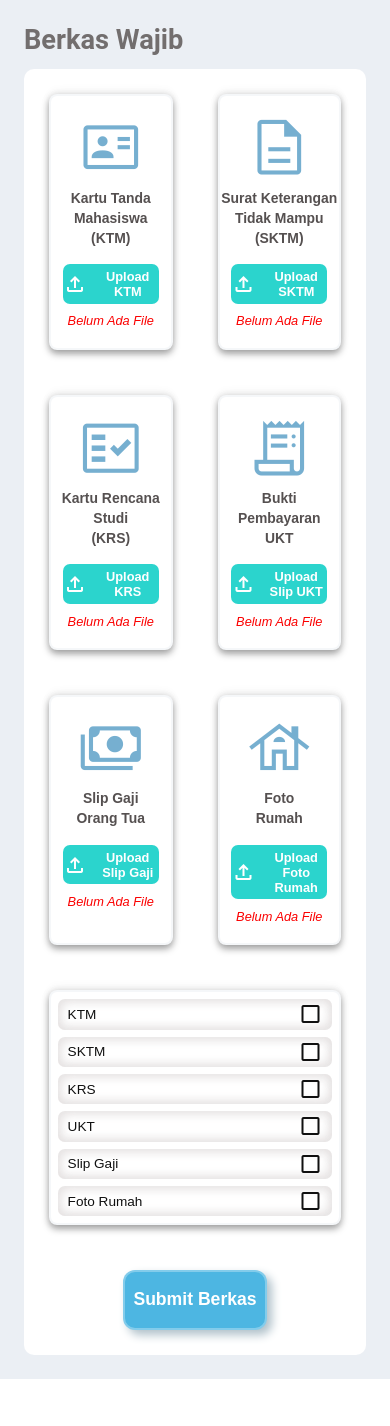
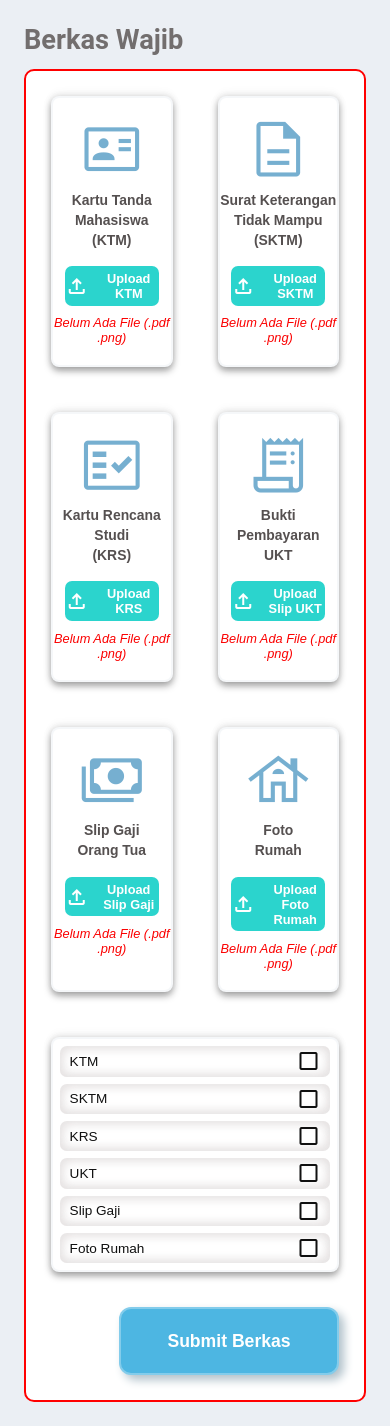
Before and after one commit to Fatihmaull/SIBKM, a PHP site: page /Mahasiswa/berkas.php in a window 390 px wide. Shown: the part 83-1509 px from the top of the page. Before the commit the page ends 1462 px from the top, so only its background shows below. Run offline with PHP 8.4, Linux system fonts and the light colour scheme.

```diff
--- a/SLMS/Mahasiswa/berkas.php
+++ b/SLMS/Mahasiswa/berkas.php
@@ -26,8 +26,8 @@
             <span class="material-symbols-outlined icon">id_card</span>
             <h4>Kartu Tanda Mahasiswa <br>(KTM)</h4>
             <label for="ktm"><span class="material-symbols-outlined upload">upload</span>Upload KTM</label>
-            <input type="file" id="ktm" name="ktm" accept=".pdf" hidden required>
-            <p id="fileNameKTM">Belum Ada File</p>
+            <input type="file" id="ktm" name="ktm" accept=".pdf, .png" hidden required>
+            <p id="fileNameKTM">Belum Ada File (.pdf .png)</p>
         </div>
 
         <!-- Upload SKTM -->
@@ -35,8 +35,8 @@
             <span class="material-symbols-outlined icon">description</span>
             <h4>Surat Keterangan <br>Tidak Mampu (SKTM)</h4>
             <label for="sktm"><span class="material-symbols-outlined upload">upload</span>Upload SKTM</label>
-            <input type="file" id="sktm" name="sktm" accept=".pdf" hidden required>
-            <p id="fileNameSKTM">Belum Ada File</p>
+            <input type="file" id="sktm" name="sktm" accept=".pdf, .png" hidden required>
+            <p id="fileNameSKTM">Belum Ada File (.pdf .png)</p>
         </div>
 
         <!-- Upload KRS -->
@@ -44,8 +44,8 @@
             <span class="material-symbols-outlined icon">fact_check</span>
             <h4>Kartu Rencana Studi<br>(KRS)</h4>
             <label for="krs"><span class="material-symbols-outlined upload">upload</span>Upload KRS</label>
-            <input type="file" id="krs" name="krs" accept=".pdf" hidden required>
-            <p id="fileNameKRS">Belum Ada File</p>
+            <input type="file" id="krs" name="krs" accept=".pdf, .png" hidden required>
+            <p id="fileNameKRS">Belum Ada File (.pdf .png)</p>
         </div>
 
         <!-- Upload UKT -->
@@ -53,8 +53,8 @@
             <span class="material-symbols-outlined icon">receipt_long</span>
             <h4>Bukti Pembayaran <br>UKT</h4>
             <label for="ukt"><span class="material-symbols-outlined upload">upload</span>Upload Slip UKT</label>
-            <input type="file" id="ukt" name="ukt" accept=".pdf" hidden required>
-            <p id="fileNameUKT">Belum Ada File</p>
+            <input type="file" id="ukt" name="ukt" accept=".pdf, .png" hidden required>
+            <p id="fileNameUKT">Belum Ada File (.pdf .png)</p>
         </div>
 
         <!-- Upload Slip Gaji -->
@@ -62,8 +62,8 @@
             <span class="material-symbols-outlined icon">payments</span>
             <h4>Slip Gaji <br>Orang Tua</h4>
             <label for="gaji"><span class="material-symbols-outlined upload">upload</span>Upload Slip Gaji</label>
-            <input type="file" id="gaji" name="gaji" accept=".pdf" hidden required>
-            <p id="fileNameGaji">Belum Ada File</p>
+            <input type="file" id="gaji" name="gaji" accept=".pdf, .png" hidden required>
+            <p id="fileNameGAJI">Belum Ada File (.pdf .png)</p>
         </div>
 
         <!-- Upload Foto Rumah -->
@@ -71,8 +71,8 @@
             <span class="material-symbols-outlined icon">house</span>
             <h4>Foto<br>Rumah</h4>
             <label for="rumah"><span class="material-symbols-outlined upload">upload</span>Upload Foto Rumah</label>
-            <input type="file" id="rumah" name="rumah" accept=".pdf" hidden required>
-            <p id="fileNameRumah">Belum Ada File</p>
+            <input type="file" id="rumah" name="rumah" accept=".pdf, .png" hidden required>
+            <p id="fileNameRUMAH">Belum Ada File (.pdf .png)</p>
         </div>
 
         <!-- Ceklis Berkas -->
@@ -81,8 +81,8 @@
             <li>SKTM<span class="material-symbols-outlined" id="cekSKTM">check_box_outline_blank</span></li>
             <li>KRS<span class="material-symbols-outlined" id="cekKRS">check_box_outline_blank</span></li>
             <li>UKT<span class="material-symbols-outlined" id="cekUKT">check_box_outline_blank</span></li>
-            <li>Slip Gaji<span class="material-symbols-outlined" id="cekGaji">check_box_outline_blank</span></li>
-            <li>Foto Rumah<span class="material-symbols-outlined" id="cekRumah">check_box_outline_blank</span></li>
+            <li>Slip Gaji<span class="material-symbols-outlined" id="cekGAJI">check_box_outline_blank</span></li>
+            <li>Foto Rumah<span class="material-symbols-outlined" id="cekRUMAH">check_box_outline_blank</span></li>
         </ul>
 
         <button type="submit" class="btn-submit">Submit Berkas</button>
--- a/SLMS/Mahasiswa/pengajuan.php
+++ b/SLMS/Mahasiswa/pengajuan.php
@@ -24,8 +24,8 @@
                     <li>SKTM<span class="material-symbols-outlined" id="cekSKTM">check_box_outline_blank</span></li>
                     <li>KRS<span class="material-symbols-outlined" id="cekKRS">check_box_outline_blank</span></li>
                     <li>UKT<span class="material-symbols-outlined" id="cekUKT">check_box_outline_blank</span></li>
-                    <li>Slip Gaji<span class="material-symbols-outlined" id="cekGaji">check_box_outline_blank</span></li>
-                    <li>Foto Rumah<span class="material-symbols-outlined" id="cekRumah">check_box_outline_blank</span></li>
+                    <li>Slip Gaji<span class="material-symbols-outlined" id="cekGAJI">check_box_outline_blank</span></li>
+                    <li>Foto Rumah<span class="material-symbols-outlined" id="cekRUMAH">check_box_outline_blank</span></li>
             </ul>
 
             <div class="inputPengajuan">
--- a/SLMS/Script/akses.js
+++ b/SLMS/Script/akses.js
@@ -68,36 +68,44 @@ function editProfil() {
     });
 }
 
-// Fungsi Untuk Upload Berkas dan Ceklis Item
+// Fungsi tampilkan ceklis
+function tampilkanCeklis(idInput) {
+    const ceklisId = `cek${idInput.toUpperCase()}`;
+    const listCeklis = document.getElementById(ceklisId);
+
+    if (listCeklis) {
+        listCeklis.textContent = "check_box";
+        const listItem = listCeklis.closest("li");
+
+        if (listItem) {
+            listItem.classList.add("ubah");
+        }
+    }
+}
+
+// Fungsi upload berkas
 function uploadBerkas() {
     const inputBerkas = document.querySelectorAll("input[type='file']");
 
-    if(!inputBerkas) return;
-
     inputBerkas.forEach(upload => {
-        upload.addEventListener("change", function(event) {
+        upload.addEventListener("change", function (event) {
             const file = this.files[0];
-            if(file) {
+            if (file) {
                 const idInput = event.target.id;
-                const  namaFile= `fileName${idInput.toUpperCase()}`;
-                const ceklis = `cek${idInput.toUpperCase()}`;
+                const namaFile = `fileName${idInput.toUpperCase()}`;
 
                 const listUpload = document.getElementById(namaFile);
-                const checkbox = document.getElementById(ceklis);
                 const URLFile = URL.createObjectURL(file);
 
-                listUpload.innerHTML = `<a href = ${URLFile} target = '_blank'>${file.name}</a>`;
-                checkbox.textContent = "check_box";
+                // Tampilkan nama file
+                listUpload.innerHTML = `<a href="${URLFile}" target="_blank" class="linkBerkas">${file.name}</a>`;
 
-                const listCeklis = checkbox.closest("li");
-                if(listCeklis) {
-                    listCeklis.classList.add("ubah");
-                }
-            }
+                // Update tampilan ceklis
+                tampilkanCeklis(idInput);
+        }
         });
     });
 }
-
 
 // Jalankan Fungsi
 document.addEventListener("DOMContentLoaded", () => {
--- a/SLMS/Style/akses.css
+++ b/SLMS/Style/akses.css
@@ -122,7 +122,7 @@ select {
 }
 
 .form-input.active label{
-    top: -8px;
+    top: -15px;
     font-size: 0.9rem;
     font-weight : 600;
     color:hsl(202, 51.60%, 48.60%);
--- a/SLMS/Style/mahasiswa.css
+++ b/SLMS/Style/mahasiswa.css
@@ -242,6 +242,14 @@ th, td {
 .uploadBerkas p {
     font-Style : italic;
     color : #fb0000;
+    cursor : pointer;
+}
+
+/* Style Link File */
+.uploadBerkas .linkBerkas {
+    color : #38e238;
+    font-size : 0.8rem;
+    text-decoration: none;
 }
 
 /* Ceklis Item */
@@ -249,12 +257,6 @@ th, td {
     grid-column : span 2;
     padding : 0;
     font-size : .85rem;
-}
-
-/* Style Link File */
-.uploadBerkas a {
-    color : #38e238;
-
 }
 
 /* LI di page berkas dan page pengajuan */
@@ -273,14 +275,17 @@ li {
 
 /* List Ceklis Berubah */
 .ceklisItem li.ubah {
-    background-color: #d1f2e2;
+    background-color:rgb(55, 210, 135);
+    box-shadow: none;
+    color : #ffffff;
+    font-weight : bold;
 }
 
 /* Tombol Submit Berkas dan pengajuan */
 .btn-submit {
     display : block;
     min-width : 35vw;
-    min-height : 7vh;
+    min-height : 8vh;
     margin : 0 auto;
     box-shadow: 5px 5px 10px #b0c1ca, -5px -5px 10px #ffffff;
     transition: 0.3s;
@@ -291,6 +296,20 @@ li {
     font-size : 1.1em;
 }
 
+.pageBerkas .btn-submit {
+    min-width : 18vw;
+    grid-column : span 4;
+    margin : -10px 0 0;
+    justify-self : end;
+}
+
+.containerPengajuan .btn-submit {
+    margin : 30px auto 0;
+}
+
+.btn-submit:hover {
+    background: #3ca7d1;
+}
 
 /* Style Pengajuan */
 .pagePengajuan .containerPengajuan {
@@ -330,14 +349,6 @@ li {
     min-height : 7vh;
 }
 
-.containerPengajuan .btn-submit {
-    margin : 30px auto 0;
-}
-
-.btn-submit:hover {
-    background: #3ca7d1;
-}
-
 /* Media Query */
 /* HP - Tablet */
 @media  (max-width : 992px){
@@ -367,9 +378,9 @@ li {
     }
 
     /* Page Berkas */
-    .pageBerkas .containerInputBerkas,
-    .containerPengajuan .ceklis-item {
+    .pageBerkas .containerInputBerkas{
         grid-template-columns : repeat(2, 1fr);
+        border : 2px solid red;
     }
 
     .container.collapsed .pageBerkas .containerInputBerkas{
@@ -378,8 +389,9 @@ li {
         flex-wrap : wrap;
     }
 
-    .btn-submit {
+    .containerInputBerkas .btn-submit {
         grid-column : span 2;
+        min-width : 220px;
     }
 }
 
@@ -406,9 +418,9 @@ li {
         grid-template-columns : repeat(2, 1fr);
     }
 
-    .btn-submit {
+    /* .btn-submit {
         grid-column : span 2;
-    }
+    } */
 }
 
 /* Ukuran Lain */
@@ -416,15 +428,16 @@ li {
     .container.collapsed .pageBerkas .containerInputBerkas {
         display : grid;
         grid-template-columns : repeat(3, 1fr);
+        border : 2p
     }
 
     .container.collapsed .containerInputBerkas .ceklisItem {
         grid-column : span 3;
     }
 
-    .btn-submit {
+    /* .btn-submit {
         grid-column : span 3;
-    }
+    } */
 }
 
 /* Laptop Kecil */
```
